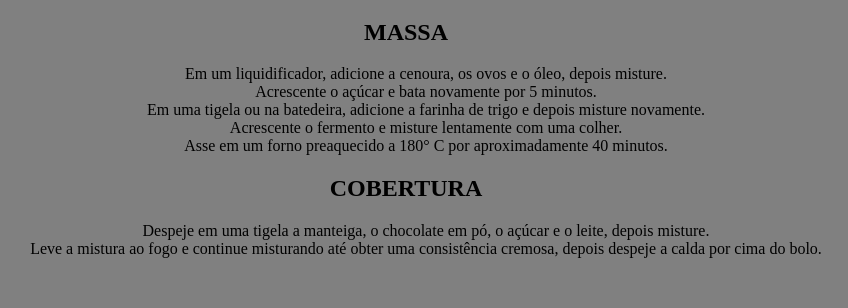
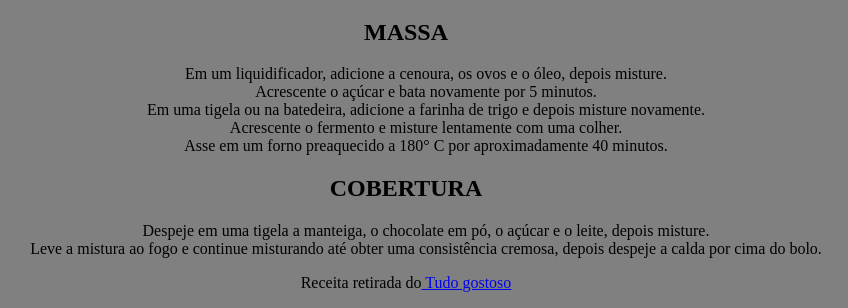
Before and after one commit to Mateusave/trabalho_introdu-ao_a_ENG, a plain HTML site: page index.html in a window 1280 px wide. Shown: the part 679-987 px from the top of the page, without its empty margins (234-1082 px from the left). Before the commit the page ends 953 px from the top, so only its background shows below. Drawn offline with Linux system fonts and the light colour scheme.

Commit message:
Add files via upload

```diff
--- a/index.html
+++ b/index.html
@@ -45,6 +45,6 @@
         <li>Despeje em uma tigela a manteiga, o chocolate em pó, o açúcar e o leite, depois misture.</li>
         <li>Leve a mistura ao fogo e continue misturando até obter uma consistência cremosa, depois despeje a calda por cima do bolo.</li>
     </ol>
-
+    <p>Receita retirada do<a href="https://www.tudogostoso.com.br/receita/23-bolo-de-cenoura.html" target="_blank" rel="noopener noreferrer"> Tudo gostoso</a></p>
 </body>
 </html>
```
